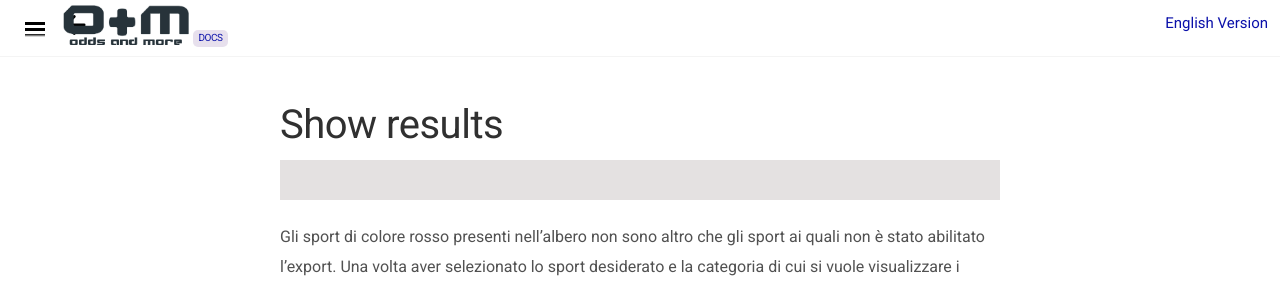
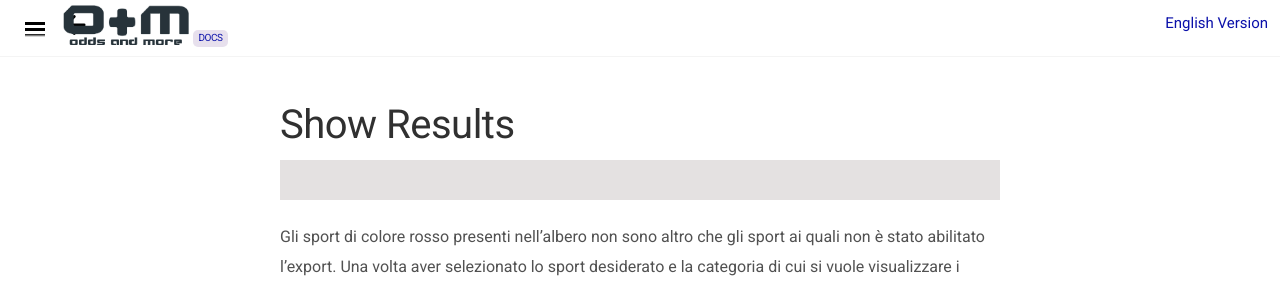
Before and after one commit to docsforodds/docs, a Jekyll site: the page built from docs/it/risultati/show-results.md, in a window 1280 px wide. Shown: the top 288 px of the page. Built offline with Jekyll 4.4.1, drawn with Linux system fonts in a browser that asks for light colours; nearby versions of some CDN libraries.

```diff
--- a/docs/it/risultati/show-results.md
+++ b/docs/it/risultati/show-results.md
@@ -1,6 +1,6 @@
 ---
 layout: it
-title: Show results
+title: Show Results
 sort: 2
 category: Risultati
 icon: fas fa-circle
```
